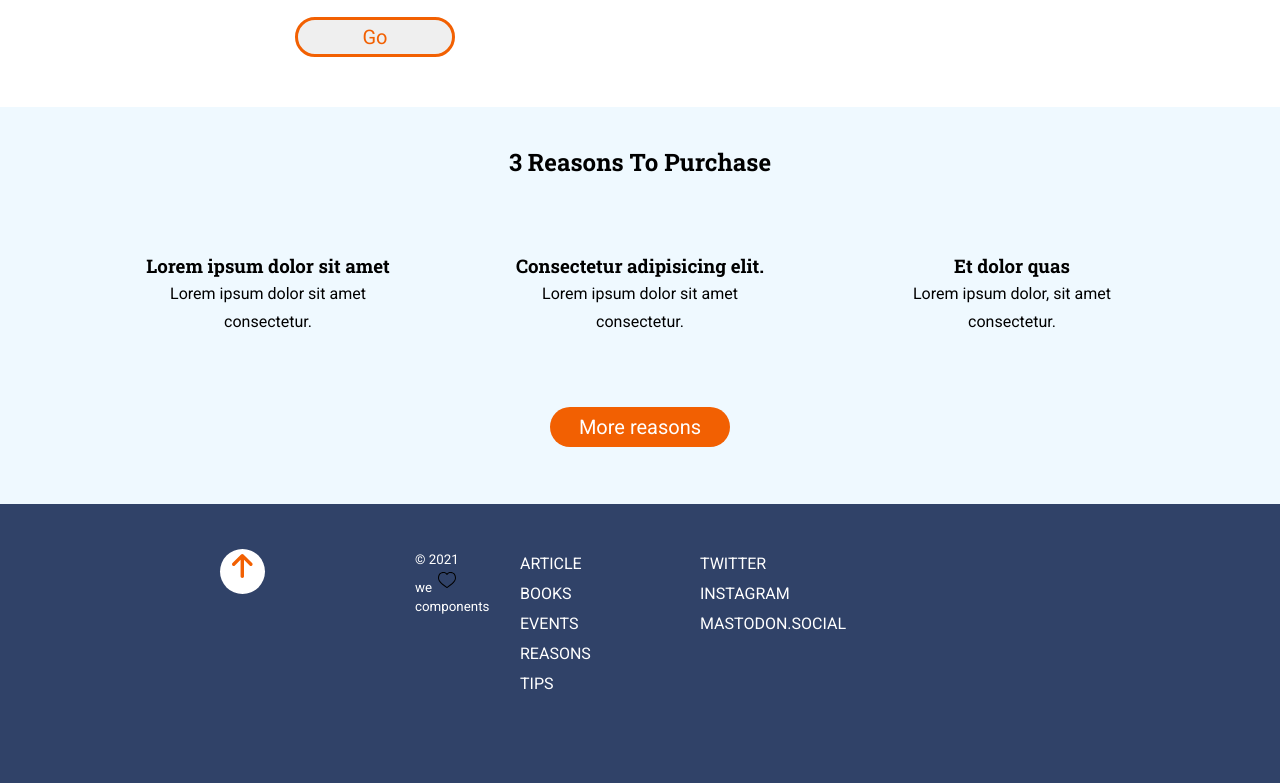
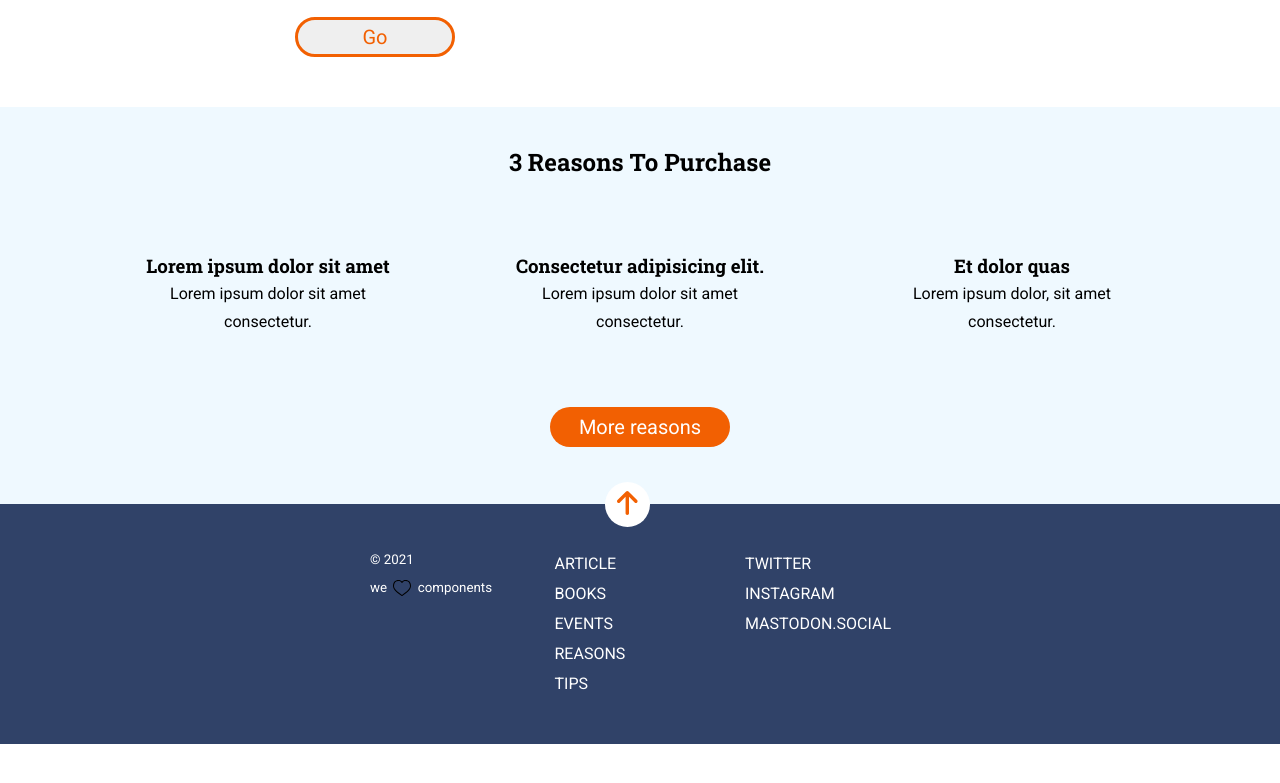
Before and after one commit to Adalab/modulo-1-evaluacion-final-Miriam-Villalta, a website: page src/html/index.html in a window 1280 px wide. Shown: the part 1021-1804 px from the top of the page. Drawn offline with nearby package versions, Linux system fonts and the light colour scheme; files that its build step writes are made by us from their sources; files whose address does not match are found by name.

Commit message:
finish footer

```diff
--- a/src/html/partials/footer.html
+++ b/src/html/partials/footer.html
@@ -1,16 +1,16 @@
 <footer class="footer">
 
-  <button class="footer__arrow-up">
-    <a href="#head"><img src="./assets/images/ico-arrow.svg" alt="arrow-up" class="footer__icon--arrow"></a>
+  <button class="arrow-up">
+    <a href="#head"><img src="./assets/images/ico-arrow.svg" alt="arrow-up" class="arrow-up__icon"></a>
   </button>
 
-  <div class="footer__sections">
-    <section class="footer__sectionscopy">
+  <div class="sections">
+    <section class="sections__copy">
       <small>&copy; 2021 </small>
-      <div class="footer__sectionscopy--text"><small>we <img src="./assets/images/heart_120202.svg" alt="love" class="footer__sections-copy--img"> components</small></div>
+      <div class="sections__copy--text"><small>we <img src="./assets/images/heart_120202.svg" alt="love" class="sections__copy--img"> components</small></div>
     </section>
 
-    <nav class="footer__sectionsmenu--article">
+    <nav class="sections__menu--article">
       <ul>
         <li><a href="https://adalab.es/" target="_blank">article</a></li>
         <li><a href="https://adalab.es/" target="_blank">books</a></li>
@@ -19,7 +19,7 @@
         <li><a href="https://adalab.es/" target="_blank">tips</a></li>
       </ul>
     </nav>
-    <nav class="footer__sectionsmenu--rrss">
+    <nav class="sections__menu--rrss">
       <ul>
         <li><a href="https://adalab.es/" target="_blank">twitter</a></li>
         <li><a href="https://adalab.es/" target="_blank">instagram</a></li>
--- a/src/scss/layout/_footer.scss
+++ b/src/scss/layout/_footer.scss
@@ -5,36 +5,48 @@
   color: $text-color;
   padding: 45px;
 
-  &__sections {
+  @media all and (min-width: 768px) {
+    height: 240px;
+  }
+}
+
+.sections {
   display: flex;
+  height: 400px;
   flex-direction: column;
-    justify-content: space-between;
+  justify-content: space-around;
   align-items: center;
   text-align: center;
 
   @media all and (min-width: 768px) {
     flex-direction: row;
     text-align: initial;
-      height: 40vh;
+    height: 30vh;
     align-items: flex-start;
+    justify-content: space-between;
   }
 
   @media all and (min-width: 1200px) {
-      padding-inline: 370px;
+    padding-inline: 325px;
+    justify-content: space-between;
   }
 
-    &__sectionsmenu {
+  &__menu {
+    justify-content: space-between;
+  }
+
+  &--article {
     height: 150px;
     width: 210px;
   }
 
-    &__sectionsrrss {
+  &--rrss {
     height: 150px;
     width: 210px;
     padding: none;
   }
 
-    &__sectionscopy {
+  &__copy {
     height: 10px;
     order: 2;
     color: $text-color;
@@ -46,6 +58,10 @@
 
     &--text {
       line-height: 2rem;
+
+      @media all and (min-width: 1200px) {
+        width: 159px;
+      }
     }
     &--img {
       transform: translateY(8px);
@@ -53,20 +69,20 @@
   }
 }
 
-  &__arrow-up {
+.arrow-up {
   position: absolute;
   height: 45px;
   width: 45px;
   border-radius: 50%;
   background-color: white;
   border: none;
-    transform: translateX(175px);
+  transform: translate(175px, -67px);
 
-    &--arrow {
-      transform: translateY(10px);
+  &__icon {
+    transform: translateY(4px);
   }
 
-    /*&:hover {
+  &:hover {
     @keyframes intro {
       from {
         transform: scale(0);
@@ -79,9 +95,14 @@
   }
 
   @media all and (min-width: 768px) {
-      transform: translate(30 300px);
-    }*/
+    transform: translate(315px, -67px);
   }
+
+  @media all and (min-width: 1200px) {
+    transform: translate(560px, -67px);
+  }
+}
+
 ul {
   width: 150px;
   margin-inline: 15px;
@@ -100,4 +121,3 @@
   text-transform: uppercase;
   line-height: 30px;
 }
-}
--- a/src/scss/layout/_hero.scss
+++ b/src/scss/layout/_hero.scss
@@ -8,7 +8,7 @@
   align-items: center;
   text-align: center;
   background-image: url(../images/cover.jpg);
-  background-color: cadetblue;
+  background-color: $background-color;
   color: $text-color;
   padding-bottom: 28px;
 
```
Lines whose indentation alone changed are shown as unchanged.
